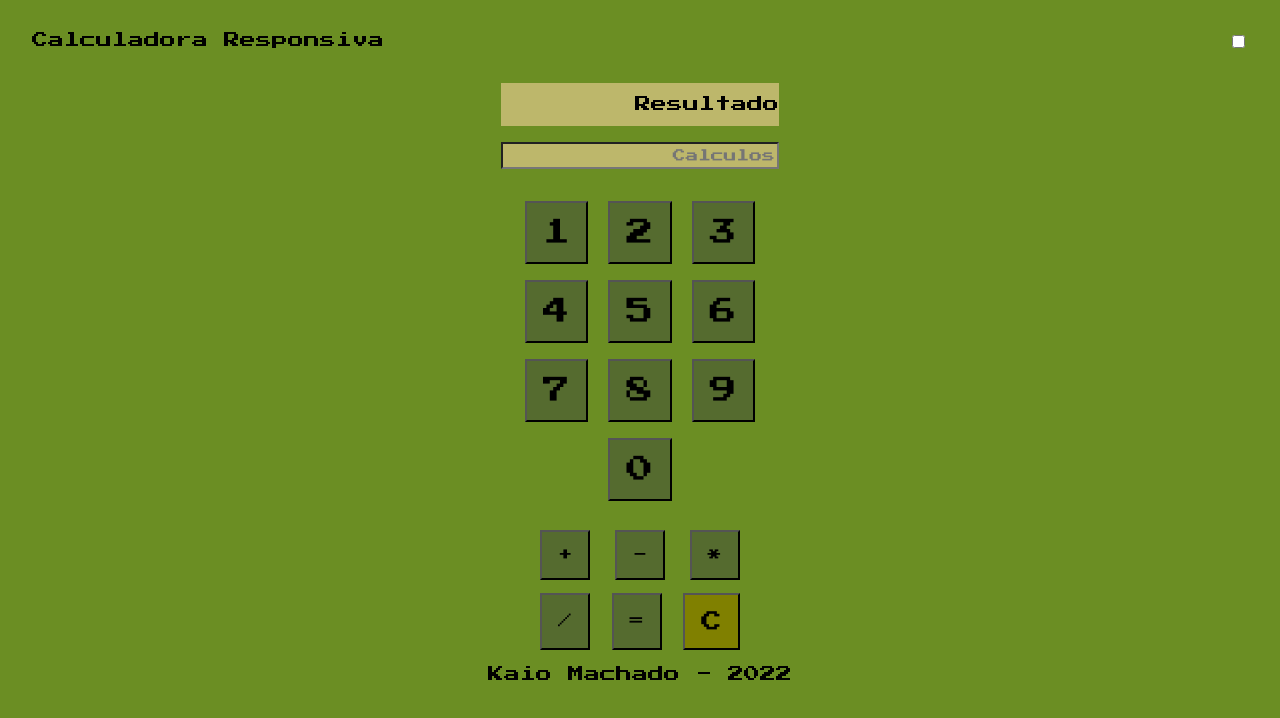
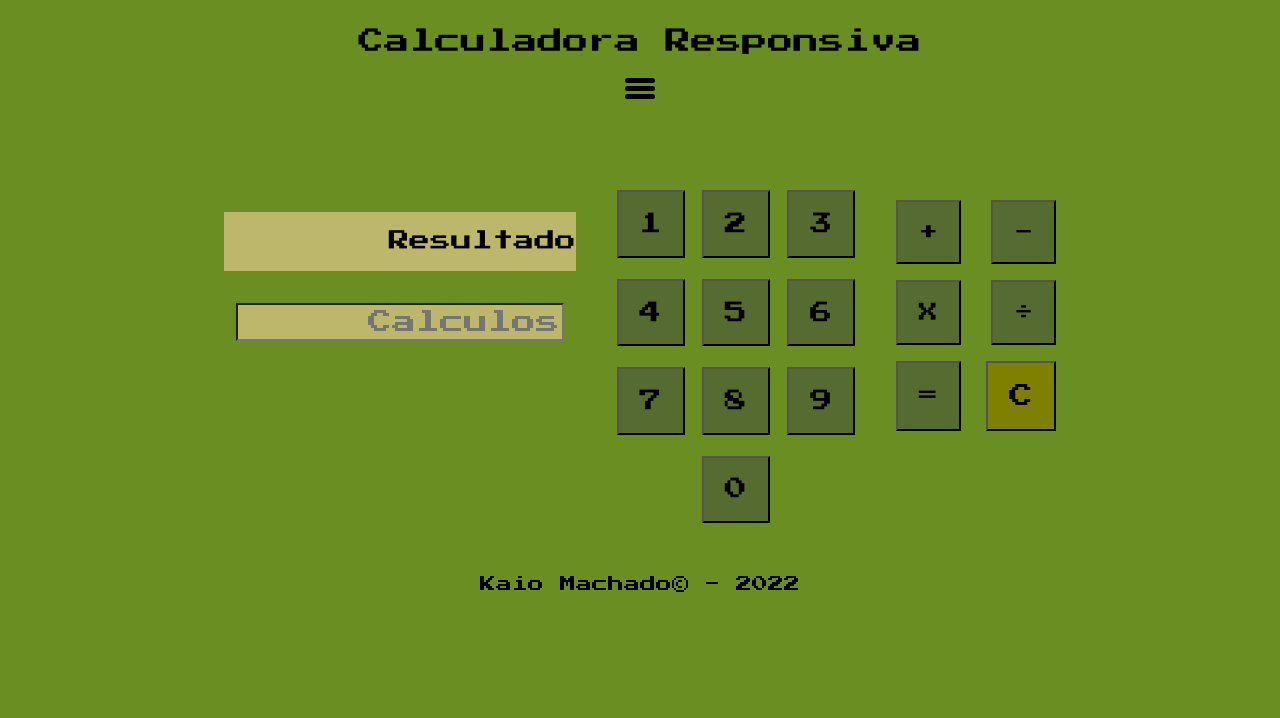
Before and after one commit to kaiobmachado/cryptodev-calculadora, a plain HTML site: page index.html in a window 1280 px wide. Drawn offline with Linux system fonts and the light colour scheme.

Commit message:
responsividade ok

```diff
--- a/calcula.js
+++ b/calcula.js
@@ -1,17 +1,17 @@
 
 
 function iniciaOperacao (){
-   var entrada = document.querySelector("#operacao").value;
+   var entrada = document.querySelector("#operacao").value
    var resultado = eval(entrada);
 
    console.log (resultado);
-   document.getElementById("resultado").textContent = resultado
+   document.getElementById("resultado").textContent = resultado;
 
 }
 
 function reseta (){
-    document.getElementById("resultado").textContent = ""
-    document.querySelector("#operacao").value = ""
+    document.getElementById("resultado").textContent = "Resultado";
+    document.querySelector("#operacao").value = "";
 }
 
 function escreveValores (valor){
--- a/index.css
+++ b/index.css
@@ -3,11 +3,12 @@ html{
     background-color: #6B8E23;
 }
 
-header{
+.header{
     display: flex;
     justify-content: space-between;
-    padding: 2rem;
+    padding: 1.5rem;
     background-color: #6B8E23;
+    font-size: 1.4rem;
 }
 
 main{
@@ -28,8 +29,6 @@ main{
     background-color: #BDB76B;
     text-align: right;
     padding-top: .8rem;
-
-
 
 }
 
@@ -99,6 +98,197 @@ main{
 }
 
 footer{
-
     text-align: center;
 }
+
+/* Burguer menu */
+
+.topNav{
+	height: 2.4rem;
+	display: flex;
+	align-items: center;
+	justify-content: center;
+	width: 100%;
+}
+
+
+#checkbox-menu{
+	position: absolute;
+	opacity: 0;
+}
+
+label{
+	cursor: pointer;
+	position: relative;
+	display: block;
+	height: 1.4rem;
+	width: 1.9rem;
+}
+
+label span{
+	position: absolute;
+	display: block;
+	height: .3rem;
+	width: 100%;
+	border-radius: 1.4rem;
+	background: black;
+	transition: 0.25s ease-in-out;
+}
+
+.menu-button-container span:nth-child(1){
+	top: 0;
+}
+
+.menu-button-container span:nth-child(2){
+	top: .5rem;
+}
+
+.menu-button-container span:nth-child(3){
+	top: 1rem;
+}
+
+#checkbox-menu:checked + label span:nth-child(1){
+	transform: rotate(-45deg);
+	top: .5rem;
+
+}
+#checkbox-menu:checked + label span:nth-child(2){
+	opacity: 0;
+}
+#checkbox-menu:checked + label span:nth-child(3){
+	transform: rotate(45deg);
+	top: .5rem;
+}
+
+/* Media Query */
+
+@media screen and (min-width: 400px){
+
+
+    .header{
+        justify-content: space-around;
+        padding: 1.8rem;
+        font-size: 1.6rem;
+    }
+
+    .display{
+        display: flex;
+        flex-direction: column;
+        align-items: center;
+    }
+
+    .displayResultado{
+        padding-bottom: 2rem;
+        width: 22rem;
+
+    }
+
+    .resultado{
+        font-size: 1.3rem;
+        height: 2.5rem;
+        padding-top: 1.2rem;
+
+    }
+
+
+    .operacao{
+        font-size: 1.5rem;
+        height: 2rem;
+        max-width: 20rem;
+
+    }
+    .entrada{
+        padding: 2rem;
+
+    }
+
+    .numeros{
+        max-width: 20rem;
+        padding-bottom: 1.3rem;
+        display: flex;
+        justify-content: space-around;
+        flex-wrap: wrap;
+
+    }
+
+    .numero{
+        font-size: 2.6rem;
+        padding: 1.3rem;
+        margin-top: 1.3rem;
+    }
+
+
+    .numeroOP{
+        font-size: 1.2rem;
+        padding: 1.3rem;
+        margin-top: 1rem;
+    }
+
+    #C{
+        font-size: 1.5rem;
+    }
+
+
+    .operadores{
+        max-width: 19rem;
+
+    }
+
+
+}
+
+@media screen and (min-width: 768px){
+
+    header{
+        align-items: center;
+
+    }
+    .header{
+        display: flex;
+        flex-direction: column;
+        align-items: center;
+    }
+
+    h1{
+        padding-bottom: 1rem;
+    }
+
+}
+
+@media screen and (min-width: 1023px){
+
+
+    main{
+        display: flex;
+        flex-wrap: nowrap;
+        flex-direction: row;
+       justify-content: center;
+    }
+
+    .display{
+        padding-bottom: 10rem;
+        padding-left: 2rem;
+
+    }
+    .entrada{
+        display: flex;
+        flex-direction: row;
+        flex-wrap: nowrap;
+        align-items: center;
+    }
+
+    .numeros{
+        max-width: 16rem;
+        padding-right: 2rem;
+    }
+    .numero{
+        font-size: 1.4rem;
+    }
+
+    .operadores{
+        max-width: 10rem;
+        padding-bottom: 6.2rem;
+    }
+
+
+}
--- a/index.html
+++ b/index.html
@@ -1,6 +1,7 @@
 <!DOCTYPE html>
 <html>
     <head>
+
         <link rel="stylesheet" type="text/css" href="reset.css">
         <link rel="stylesheet" type="text/css" href="index.css">
         <link href="https://fonts.googleapis.com/css2?family=Press+Start+2P&family=Raleway&display=swap" rel="stylesheet">
@@ -9,14 +10,17 @@
        <title>Calculadora</title>
     </head>
     <header>
-        <h1>Calculadora Responsiva</h1>
-        <div class="menu">
-            <input id="bmenu" type="checkbox">
-            <label class="menuContainer" for="bmenu">
-                <span></span>
-                <span></span>
-                <span></span>
-            </label>
+        <div class="header">
+            <h1>Calculadora Responsiva</h1>
+            <section class="topNav">
+                    <input id="checkbox-menu" type="checkbox" />
+                    <label class='menu-button-container' for="checkbox-menu">
+                        <span></span>
+                        <span></span>
+                        <span></span>
+                    </label>
+                </div>
+            </section>
         </div>
     </header>
     <body>
@@ -27,7 +31,7 @@
                     <p class="resultado" type="text" placeholder="Resultado" id="resultado">Resultado</p>
                 </div>
                 <div class="displayOperacao">
-                    <input class="operacao" type="text" placeholder="Calculos" id="operacao" >
+                    <input class="operacao" type="text" placeholder="Calculos" id="operacao">
                 </div>
             </div>
             <div class="entrada">
@@ -47,10 +51,10 @@
                 <div class="operadores">
                     <button class="numeroOP" type="submit" value="+" id="soma" onclick= "escreveValores('+')">+</button>
                     <button class="numeroOP" type="submit" value="-" id="subtrai" onclick= "escreveValores('-')">-</button>
-                    <button class="numeroOP" type="submit" value="*" id="multiplica" onclick= "escreveValores('*')">*</button>
-                    <button class="numeroOP" type="submit" value="/" id="divide" onclick= "escreveValores('/')">/</button>
+                    <button class="numeroOP" type="submit" value="*" id="multiplica" onclick= "escreveValores('*')">X</button>
+                    <button class="numeroOP" type="submit" value="/" id="divide" onclick= "escreveValores('/')">&divide</button>
                     <button class="numeroOP" type="submit" value="=" id="result">=</button>
-                    <button class="numeroOP" type="submit" value="C" id="C" escreveValores("")>C</button>
+                    <button class="numeroOP" type="submit" value="C" id="C">C</button>
                 </div>
             </div>
         </main>
@@ -58,7 +62,7 @@
 
     </body>
     <footer>
-        <a class="footer"> Kaio Machado - 2022</a>
+        <a class="footer"> Kaio Machado&copy - 2022</a>
 
     </footer>
 </html>
```
